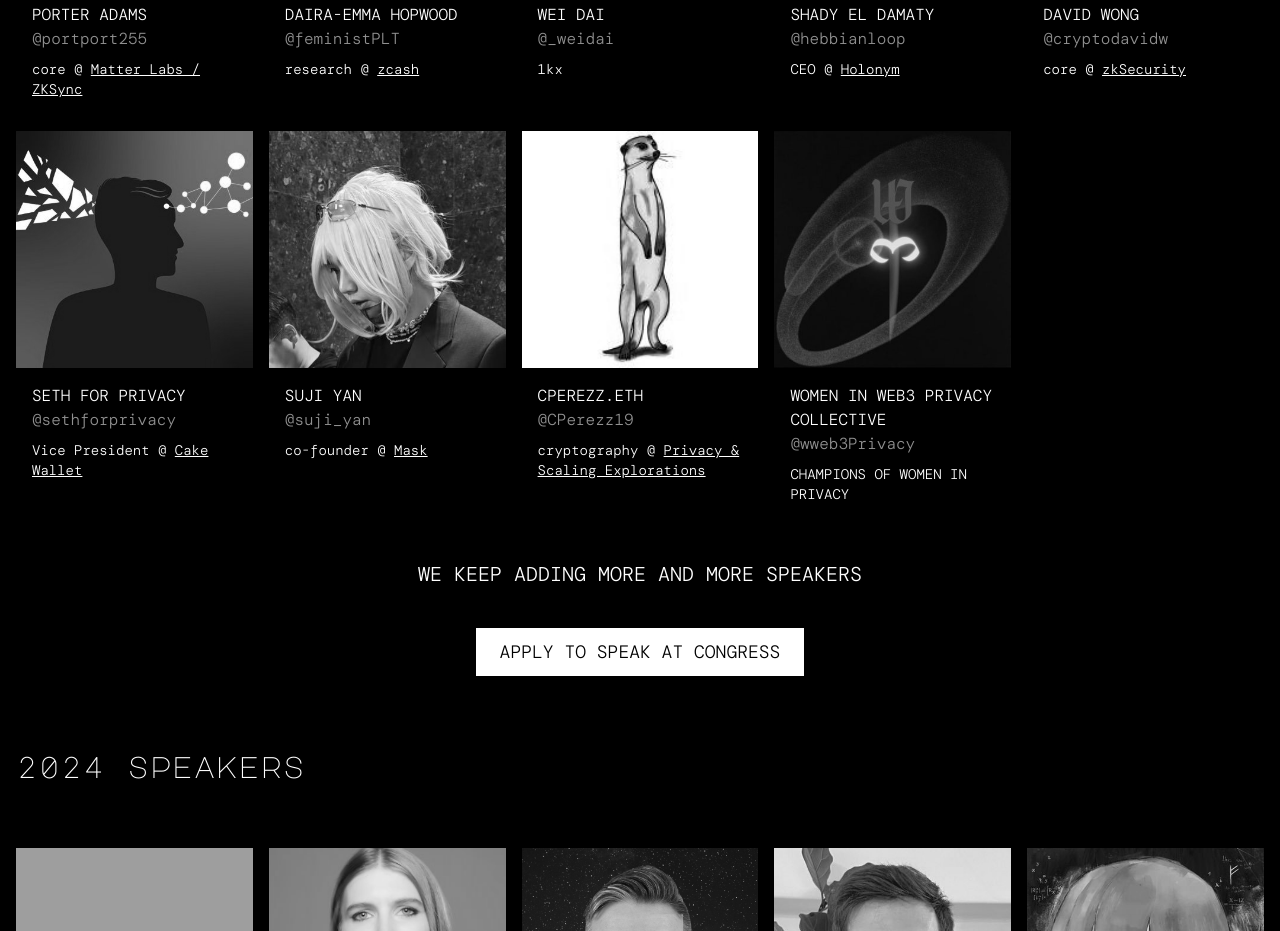
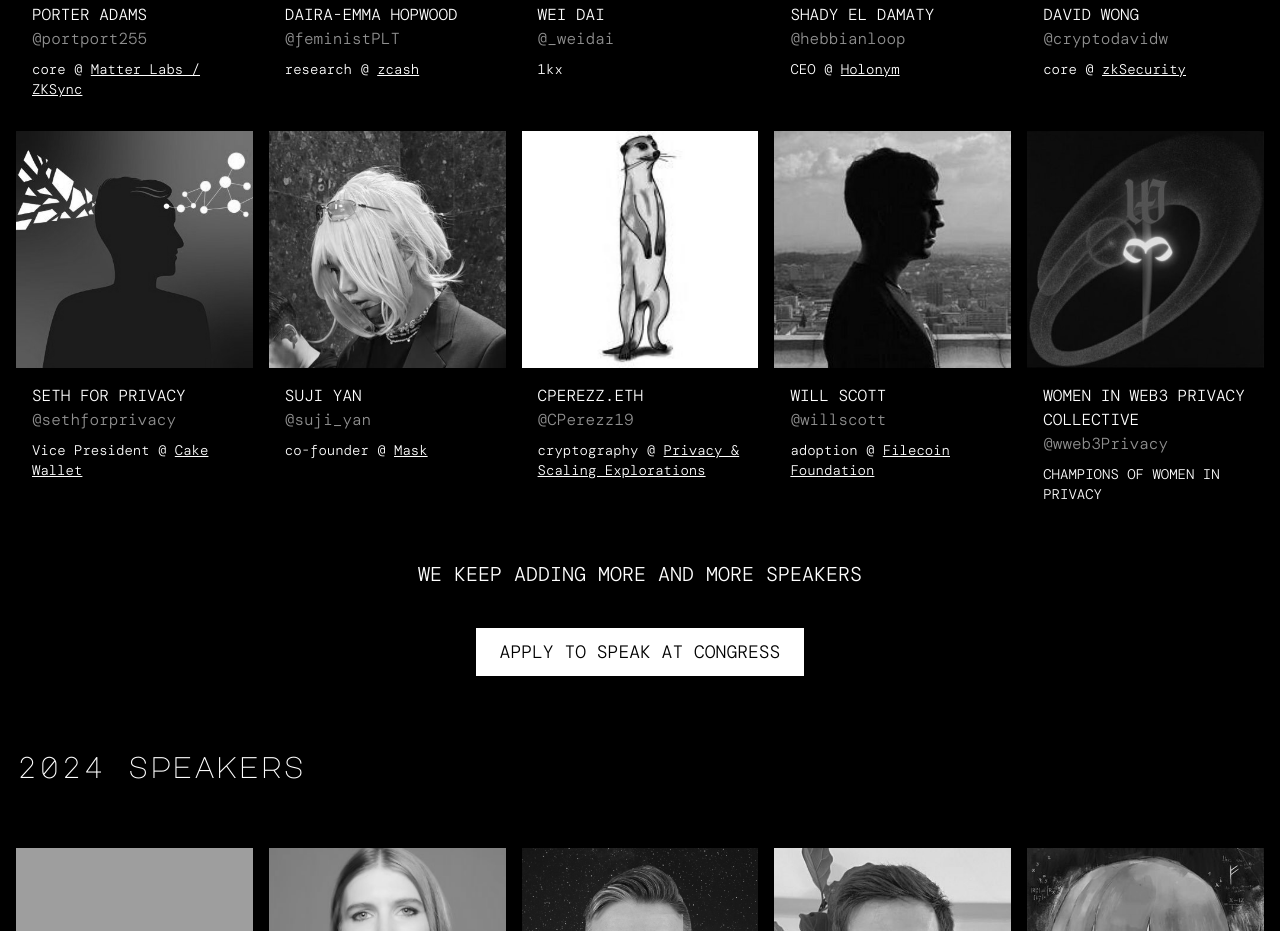
Before and after one commit to web3privacy/c25bue, a plain HTML site: page index.html in a window 1280 px wide. Shown: the part 3389-4320 px from the top of the page. Drawn offline with Linux system fonts and the light colour scheme; grey boxes are pictures that could not be loaded.

Commit message:
Update index.html

```diff
--- a/index.html
+++ b/index.html
@@ -471,6 +471,20 @@
                   </div>
                 <div class="hover:bg-white hover:text-black person-item border border-white/30">
                     <div>
+                      <img src="./img/willscott.jpeg" alt="speaker" class="aspect-square object-cover w-full">
+                    </div>
+                    <div class="pb-4 px-4">
+                      <div class="mt-4 speaker-name">WILL SCOTT</div>
+                      <div class="text-mild">
+                        <a href="https://x.com/willscott" class="hover:underline" target="_blank">@willscott</a>
+                      </div>
+                      <div class="mt-2 text-sm markdown-basic">
+                        <p>adoption @ <a href="https://x.com/FilFoundation">Filecoin Foundation</a></p>
+                        </div>
+                    </div>
+                  </div>
+                <div class="hover:bg-white hover:text-black person-item border border-white/30">
+                    <div>
                       <img src="./img/ww3p.jpg" alt="speaker" class="aspect-square object-cover w-full">
                     </div>
                     <div class="pb-4 px-4">
```
